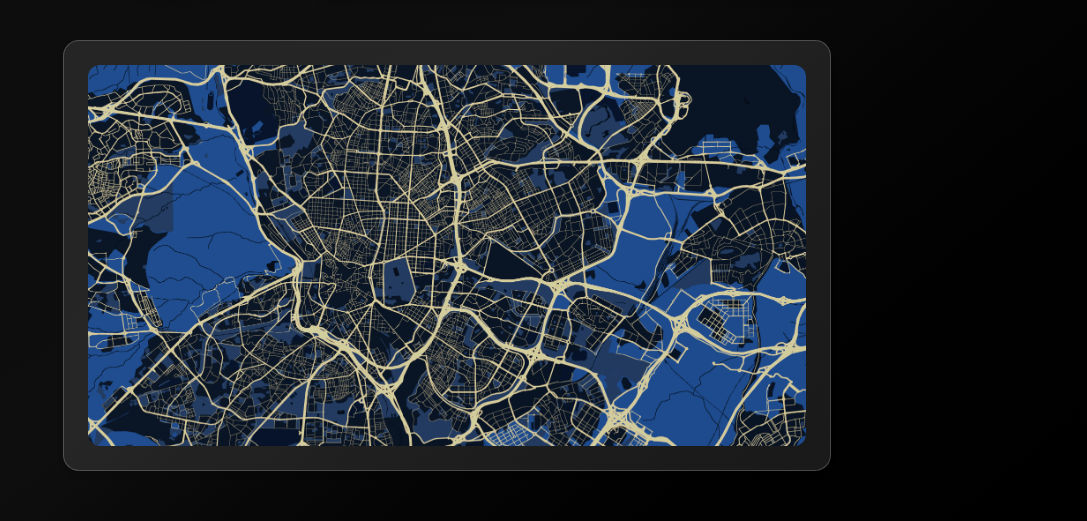
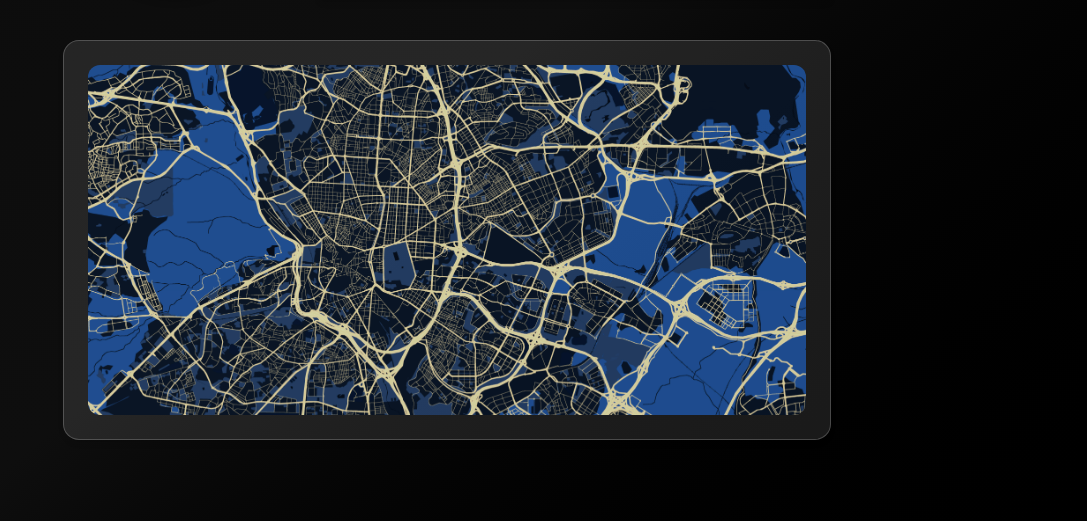
Before and after one commit to xscriptorcode/xscriptorcode.github.io, a Next.js app: page / in a window 1280 px wide. Shown: the part 406-927 px from the top of the page, without its empty margins (193-1280 px from the left). Built offline with nearby package versions, Linux system fonts and the light colour scheme.

Commit message:
update map

```diff
--- a/src/app/page.tsx
+++ b/src/app/page.tsx
@@ -108,11 +108,11 @@ export default function Home() {
 
           </div>
 
-          <div className="w-full max-w-3xl bg-white/10 backdrop-blur-lg border border-white/20 rounded-2xl p-6 flex items-center justify-center min-h-[150px] shadow-md">
+          <div className="w-full max-w-3xl h-[400px] overflow-hidden bg-white/10 backdrop-blur-lg border border-white/20 rounded-2xl p-6 flex items-center justify-center min-h-[150px] shadow-md">
             <img
                 src="/images/mapa.png"
                 alt="Mapa estilizado"
-                className="w-full h-auto object-cover contrast-125 opacity-80 rounded-xl"
+                className="w-full h-full object-cover contrast-125 opacity-80 rounded-xl"
               />
           </div>
         </div>
```
Also changed, not shown: 12 other files (tests, documents, lock files or other folders).
